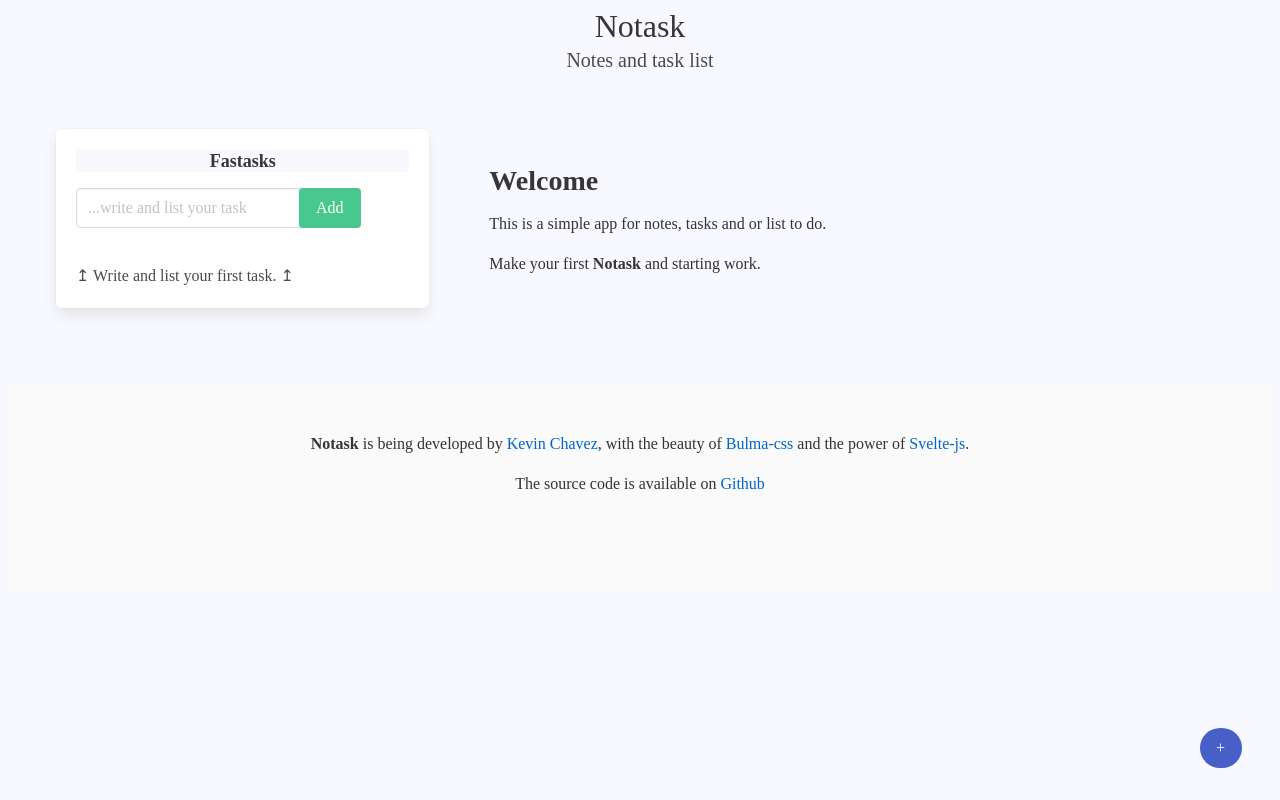
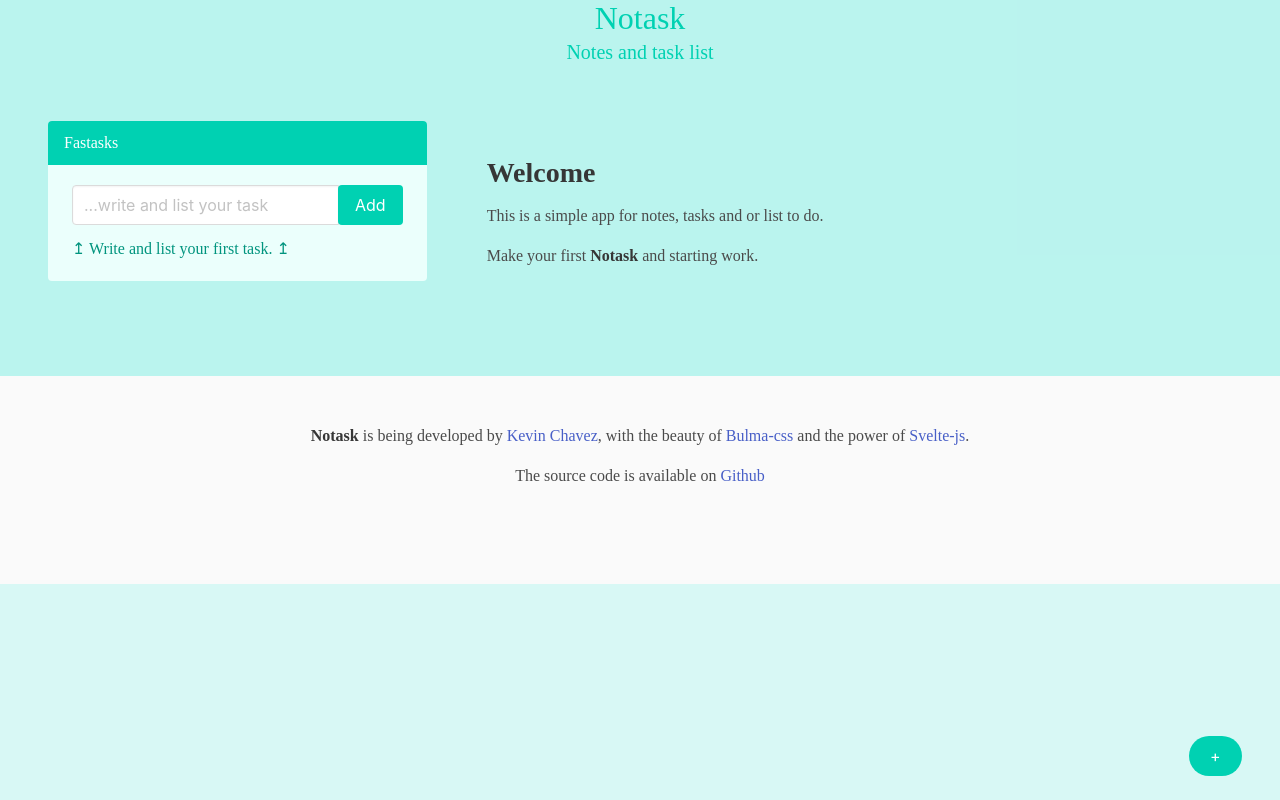
Before and after one commit to ChavezCastillok/Notask, a Svelte app: page / in a window 1280 px wide. Built offline with nearby package versions, Linux system fonts and the light colour scheme.

Commit message:
better desing and integration  with bulma css, add colors for personalize your notes

```diff
--- a/public/global.css
+++ b/public/global.css
@@ -1,69 +1,4 @@
 html,
 body {
-  position: relative;
-  width: 100%;
-  height: 100%;
-  background-color: ghostwhite;
+  background-color: rgba(64, 224, 208, 0.2);
 }
-
-body {
-  color: #333;
-  margin: 0;
-  padding: 8px;
-  box-sizing: border-box;
-  font-family: -apple-system, BlinkMacSystemFont, "Segoe UI", Roboto,
-    Oxygen-Sans, Ubuntu, Cantarell, "Helvetica Neue", sans-serif;
-}
-
-a {
-  color: rgb(0, 100, 200);
-  text-decoration: none;
-}
-
-a:hover {
-  text-decoration: underline;
-}
-
-a:visited {
-  color: rgb(0, 80, 160);
-}
-
-label {
-  display: block;
-}
-
-input,
-button,
-select,
-textarea {
-  font-family: inherit;
-  font-size: inherit;
-  -webkit-padding: 0.4em 0;
-  padding: 0.4em;
-  margin: 0 0 0.5em 0;
-  box-sizing: border-box;
-  border: 1px solid #ccc;
-  border-radius: 2px;
-}
-
-input:disabled {
-  color: #ccc;
-}
-
-button {
-  color: #333;
-  background-color: #f4f4f4;
-  outline: none;
-}
-
-button:disabled {
-  color: #999;
-}
-
-button:not(:disabled):active {
-  background-color: #ddd;
-}
-
-button:focus {
-  border-color: #666;
-}
--- a/src/App.svelte
+++ b/src/App.svelte
@@ -13,8 +13,9 @@
     title: "",
     text: "",
     created: "",
+    color: "",
   };
-
+  let btn_newNote;
   let modalNewNotask = false;
   $: localStorage.setItem("notasks", JSON.stringify(notasks));
 
@@ -25,19 +26,19 @@
 
 <main class="container is-fullhd">
   <header class="has-text-centered mb-2">
-    <h1 class="title">
+    <h1 class="title has-text-primary">
       {title}
     </h1>
-    <h2 class="subtitle">Notes and task list</h2>
+    <h2 class="subtitle has-text-primary">Notes and task list</h2>
   </header>
   <section class="section">
     <div class="columns is-multiline">
       <article class="column is-6-tablet is-4-desktop">
         <Tasks />
       </article>
-      {#each notasks as task, index}
+      {#each notasks as task}
         <article class="column is-6-tablet is-4-desktop">
-          <Note bind:notasks bind:task {index} />
+          <Note bind:notasks bind:task />
         </article>
       {:else}
         <article class="section content">
@@ -48,9 +49,16 @@
       {/each}
     </div>
     <button
-      id="btn_newNotask"
-      class="button is-link is-rounded"
+      id="btn_newNote"
+      class="button is-primary is-rounded"
+      bind:this={btn_newNote}
       on:click={add_notask}
+      on:mouseout={() => {
+        btn_newNote.innerText = "+";
+      }}
+      on:mouseover={() => {
+        btn_newNote.innerText = "New Note";
+      }}
     >
       +
     </button>
@@ -78,21 +86,16 @@
   :global(body) {
     font-family: "Comfortaa";
   }
-  :global(.title) {
+  :global(.title, .subtitle) {
     font-family: "Fredoka One";
     font-weight: 100;
   }
   :global(.num) {
     font-family: "Linux Biolinum G", "Linux Biolinum";
   }
-  #btn_newNotask {
+  #btn_newNote {
     position: fixed;
     bottom: 3%;
     right: 3%;
   }
-
-  .button.is-rounded {
-    /* height: 3.2rem; */
-    width: 1rem;
-  }
 </style>
--- a/src/ModalAddNote.svelte
+++ b/src/ModalAddNote.svelte
@@ -1,23 +1,28 @@
 <script>
+  import SelectBulmaColors from "./selectBulmaColors.svelte";
+
   export let activeModal = false;
   export let notasks, notask;
+  export let colorSelected;
 
-  const add_notask = () => {
+  const add_note = () => {
     if (!notask.text.trim()) {
       console.log("text empty");
       notask.text = "";
       return;
     }
-    if (notask.title == "") notask.title = "notitle";
+
     notask.id = Date.now();
     notask.created = new Date(notask.id).toLocaleString("es-ve");
     notask.text = notask.text.replaceAll("\n", "<br />");
+    notask.color = colorSelected;
     notasks = [notask, ...notasks];
     notask = {
       id: "",
       title: "",
       text: "",
       created: "",
+      color: "",
     };
     activeModal = false;
   };
@@ -32,27 +37,35 @@
     <div class="modal-background" on:click={closeModal} />
     <div class="modal-content">
       <article class="section content has-background-white">
-        <h3>
-          Note Task
-          <span class="tag is-info">{notasks.length + 1}</span>
+        <h3 class="title has-text-primary">
+          New Note
+          <span class="tag {colorSelected}">{notasks.length + 1}</span>
         </h3>
-        <form on:submit|preventDefault={add_notask}>
+        <form on:submit|preventDefault={add_note}>
           <div class="control">
             <input
-              class="input"
+              class="input {colorSelected}"
               type="text"
               bind:value={notask.title}
               placeholder="Notask title"
             />
           </div>
           <!-- svelte-ignore a11y-autofocus -->
+
           <textarea
-            class="textarea"
-            name="newTask"
+            class="textarea {colorSelected}"
+            name="newNote"
             bind:value={notask.text}
-            placeholder="Notask description"
+            placeholder="Note description"
             autofocus
           />
+
+          <div class="level mt-2">
+            <div class="level-left">
+              <span class="tag {colorSelected} mr-1">color:</span>
+              <SelectBulmaColors bind:colorSelected />
+            </div>
+            <div class="level-right">
               <div class="control has-text-right">
                 <input
                   class="button is-small is-warning"
@@ -60,10 +73,12 @@
                   value="Clear"
                 />
                 <input
-              class="button is-small is-success"
+                  class="button is-small is-primary"
                   type="submit"
                   value="Add"
                 />
+              </div>
+            </div>
           </div>
         </form>
       </article>
@@ -75,3 +90,10 @@
     />
   </div>
 {/if}
+
+<style>
+  .input,
+  .textarea {
+    margin: 0.2rem;
+  }
+</style>
--- a/src/Note.svelte
+++ b/src/Note.svelte
@@ -1,48 +1,42 @@
 <script>
+  import SelectBulmaColors from "./selectBulmaColors.svelte";
+
   export let notasks;
-  export let task, index;
+  export let task;
+
+  let colorSelected = task.color;
+
+  $: task.color = colorSelected;
 
   function delete_notask(id) {
     notasks = notasks.filter((item) => item.id !== id);
   }
 </script>
 
-<section class="box">
-  <article class="content">
-    <h5 bind:textContent={task.title} contenteditable="true" />
-    <p bind:innerHTML={task.text} contenteditable="true" />
+<section class="message {task.color}">
+  <article class="message-header">
+    <h5 bind:textContent={task.title} contenteditable="true" title="edit" />
+    <button
+      class="delete"
+      on:click={delete_notask(task.id)}
+      title="delete note"
+    />
   </article>
 
-  <hr />
-  <article class="level is-mobile">
-    <div class="level-left">
-      <p class="level-item">
-        <span class="tag is-info mr-2">{index + 1}</span>
-      </p>
-
-      <p class="level-item">
-        <small class="help mr-1">Since</small>
-        <span class="help is-info num">
-          {task.created}
-        </span>
-      </p>
-    </div>
-    <div class="level-right">
-      <span
-        class="tag is-small is-danger m-0"
-        on:click={delete_notask(task.id)}
-      >
-        x
+  <article class="message-body">
+    <p bind:innerHTML={task.text} contenteditable="true" title="edit" />
+    <hr />
+    <p class="level">
+      <SelectBulmaColors bind:colorSelected />
+      <span class="help num" title="created date">
+        {task.created}
       </span>
-    </div>
+    </p>
   </article>
 </section>
 
 <style>
   h5 {
-    padding: 0.1rem;
-    background-color: ghostwhite;
-    text-indent: 1rem;
-    text-align: center;
+    width: 100%;
   }
 </style>
--- a/src/Tasks.svelte
+++ b/src/Tasks.svelte
@@ -27,9 +27,11 @@
   }
 </script>
 
-<section>
-  <article class="content box">
+<section class="message is-primary">
+  <article class="message-header">
     <h5>Fastasks</h5>
+  </article>
+  <article class="message-body">
     <div class="field has-addons">
       <p class="control">
         <input
@@ -38,13 +40,13 @@
           placeholder="...write and list your task"
         />
       </p>
-      <button class="button is-success" on:click={add_fastask}>Add</button>
+      <button class="button is-primary" on:click={add_fastask}>Add</button>
     </div>
 
     {#each fastasks as ftask, index}
       <section class="level is-mobile">
         <p>
-          <span class="tag is-info">{index + 1}</span>
+          <span class="tag is-primary">{index + 1}</span>
           {#if ftask == ""}
             {del_fastask(index)}
           {:else}
@@ -52,12 +54,12 @@
           {/if}
         </p>
         <p>
-          <span
-            class="tag is-danger"
+          <button
+            class="delete is-small"
             on:click={() => {
               del_fastask(index);
-            }}>x</span
-          >
+            }}
+          />
         </p>
       </section>
     {:else}
@@ -65,11 +67,3 @@
     {/each}
   </article>
 </section>
-
-<style>
-  h5 {
-    padding: 0.1rem;
-    background-color: ghostwhite;
-    text-align: center;
-  }
-</style>
--- /dev/null
+++ b/src/selectBulmaColors.svelte
@@ -0,0 +1,20 @@
+<script>
+  let colors = [
+    { color: "turquoise", bulmaCode: "is-primary" },
+    { color: "cyan", bulmaCode: "is-info" },
+    { color: "blue", bulmaCode: "is-link" },
+    { color: "yellow", bulmaCode: "is-warning" },
+    { color: "red", bulmaCode: "is-danger" },
+    { color: "black", bulmaCode: "is-dark" },
+    { color: "green", bulmaCode: "is-success" },
+  ];
+  export let colorSelected;
+</script>
+
+<div class="select {colorSelected} is-small ">
+  <select bind:value={colorSelected} name="colors">
+    {#each colors as color}
+      <option value={color.bulmaCode}>{color.color}</option>
+    {/each}
+  </select>
+</div>
```
Lines whose indentation alone changed are shown as unchanged.
